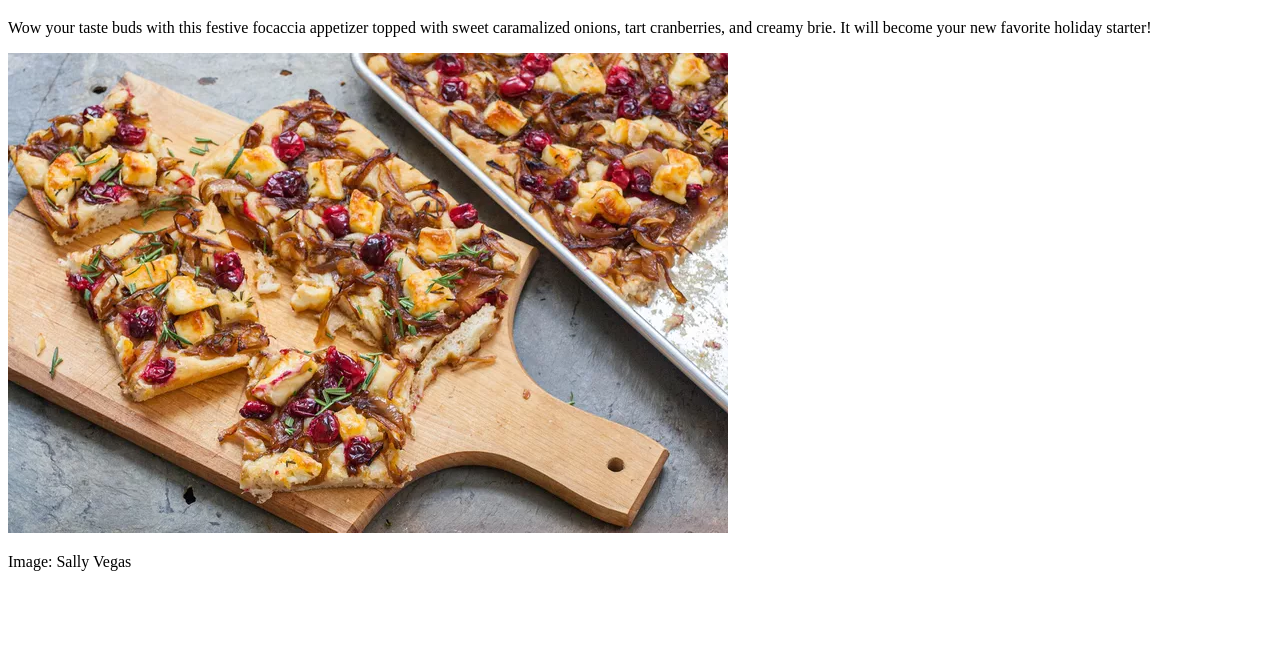
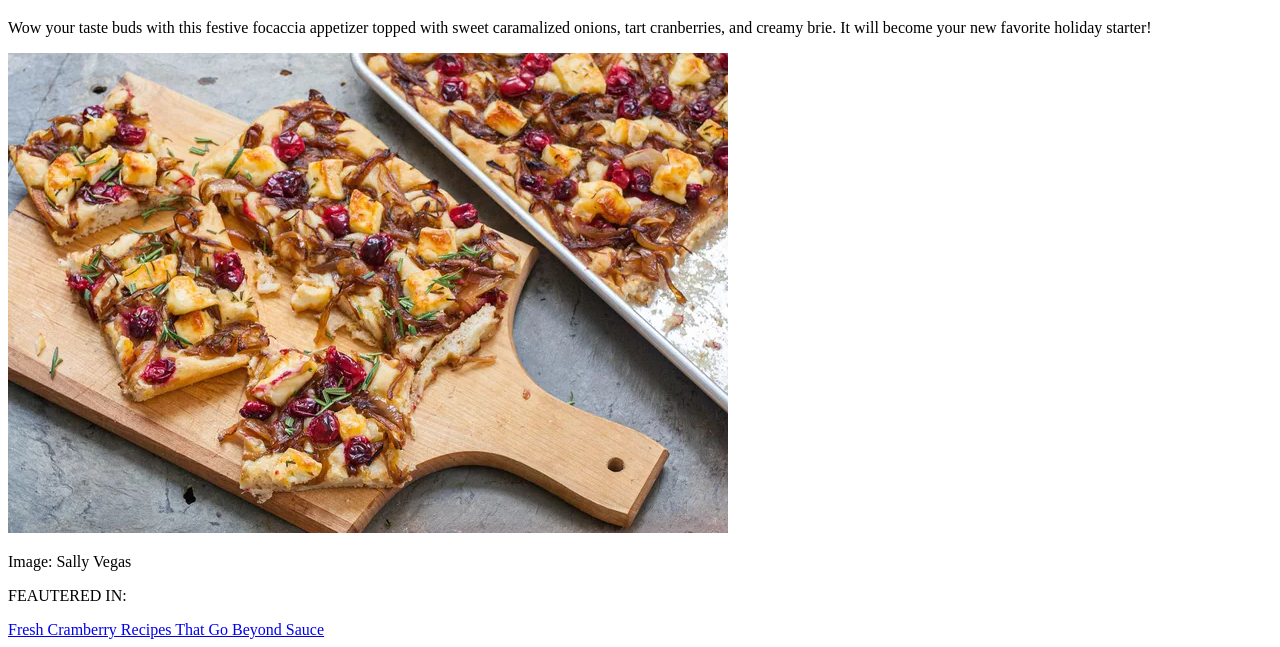
Before and after one commit to marco-sorrentino/u1-w1-d3, a plain HTML site: page index.html in a window 1280 px wide. Shown: the part 217-864 px from the top of the page. Before the commit the page ends 804 px from the top, so only its background shows below. Drawn offline with Linux system fonts and the light colour scheme.

Commit message:
Added links

```diff
--- a/index.html
+++ b/index.html
@@ -36,5 +36,10 @@
         </div>
       </div>
     </main>
+
+    <div class="links">
+      <p>FEAUTERED IN:</p>
+      <a href="#">Fresh Cramberry Recipes That Go Beyond Sauce</a>
+    </div>
   </body>
 </html>
```
